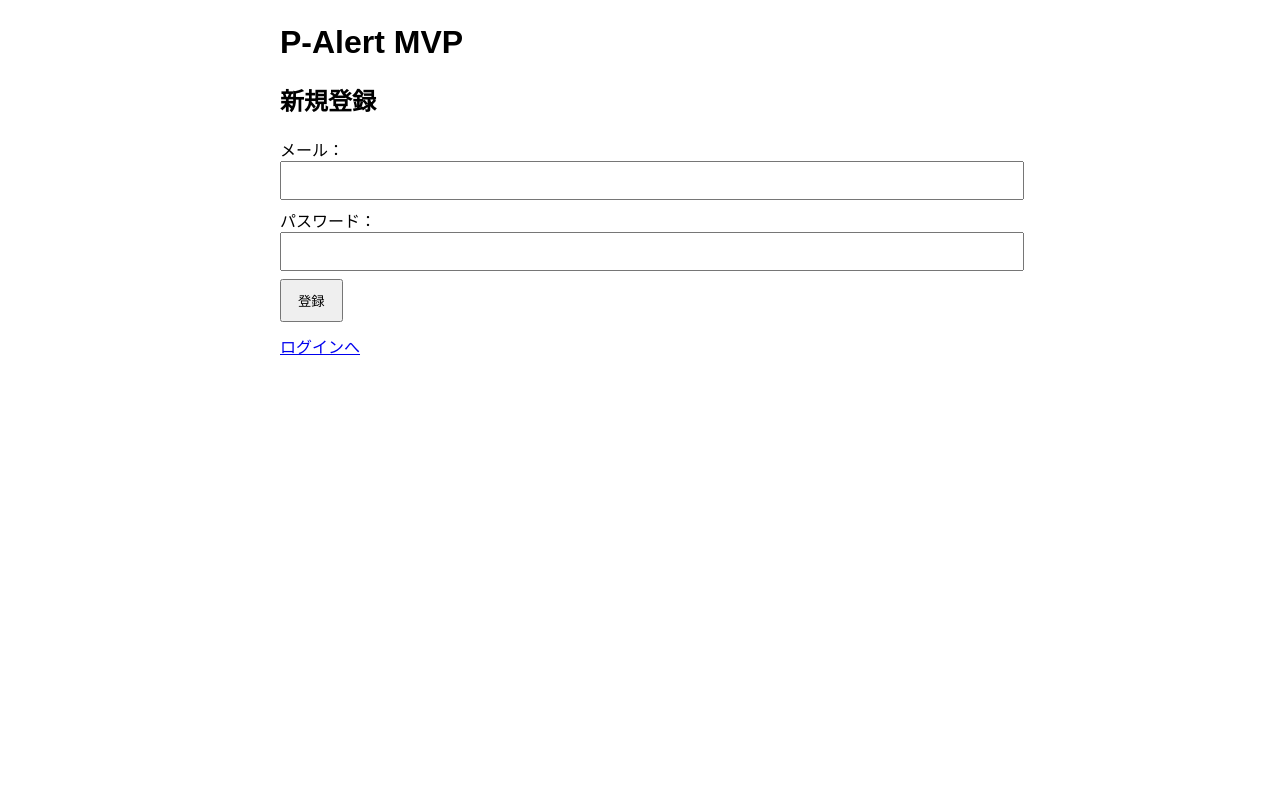
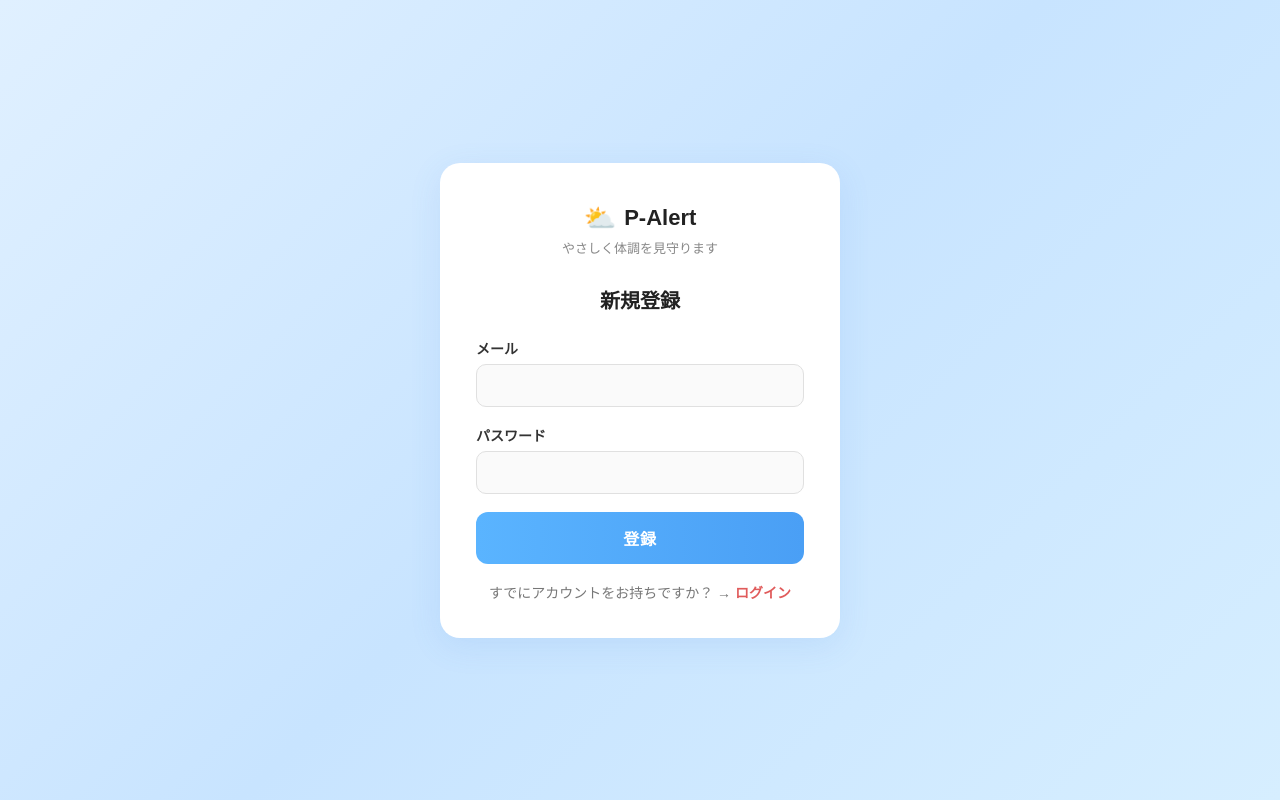
Before and after one commit to 2co2co0417/P-Alert, a Flask app: page /register in a window 1280 px wide. Run offline with Flask 3, Linux system fonts and the light colour scheme.

Commit message:
UI修正とコード整理

```diff
--- a/app.py
+++ b/app.py
@@ -4,6 +4,8 @@ from datetime import datetime
 import os
 from flask_login import LoginManager
 from flask_login import UserMixin
+from flask_login import login_required
+
 from werkzeug.security import generate_password_hash, check_password_hash
 from user import User
 from auth import auth_bp
@@ -103,9 +105,6 @@ def init_db():
     conn.commit()
     conn.close()
 
-def current_user_id():
-    return session.get("user_id")
-
 #ユーザー組み込み関数
 @login_manager.user_loader
 def load_user(user_id):
@@ -121,10 +120,8 @@ def load_user(user_id):
     return None
 
 @app.route("/health", methods=["GET", "POST"])
+@login_required
 def health():
-    if not current_user_id():
-        return redirect(url_for("auth.login"))
-
 
     if request.method == "POST":
         score = request.form.get("score", "").strip()
@@ -143,7 +140,7 @@ def health():
         conn = get_conn()
         conn.execute(
             "INSERT INTO logs (user_id, log_at, score, note) VALUES (?, ?, ?, ?)",
-            (current_user_id(), datetime.now().isoformat(timespec="seconds"), score_int, note)
+            (current_user.id, datetime.now().isoformat(timespec="seconds"), score_int, note)
         )
         conn.commit()
         conn.close()
@@ -154,13 +151,12 @@ def health():
     conn = get_conn()
     logs = conn.execute(
         "SELECT log_at, score, note FROM logs WHERE user_id = ? ORDER BY id DESC LIMIT 50",
-        (current_user_id(),)
+        (current_user.id,)
     ).fetchall()
     conn.close()
 
     return render_template("health.html", logs=logs)
 
-
 if __name__ == "__main__":
     init_db()
     app.run(debug=True, use_reloader=False)
--- /dev/null
+++ b/static/style.css
@@ -0,0 +1,266 @@
+/* =============================
+   リセット
+============================= */
+*, *::before, *::after {
+  box-sizing: border-box;
+  margin: 0;
+  padding: 0;
+}
+
+/* =============================
+   ベース
+============================= */
+body {
+  font-family: 'Hiragino Sans', 'Hiragino Kaku Gothic ProN', 'Noto Sans JP', sans-serif;
+  min-height: 100vh;
+  display: flex;
+  align-items: center;
+  justify-content: center;
+  background: linear-gradient(135deg, #e0f0ff 0%, #c8e4ff 50%, #d6eeff 100%);
+  padding: 24px 16px;
+}
+
+/* =============================
+   カード
+============================= */
+.card {
+  background: #fff;
+  border-radius: 20px;
+  padding: 40px 36px 36px;
+  width: 100%;
+  max-width: 400px;
+  box-shadow: 0 8px 32px rgba(80, 140, 220, 0.12);
+}
+
+/* =============================
+   ブランド
+============================= */
+.brand {
+  display: flex;
+  flex-direction: column;
+  align-items: center;
+  gap: 4px;
+  margin-bottom: 28px;
+}
+
+.brand-title {
+  display: flex;
+  align-items: center;
+  gap: 8px;
+  font-size: 22px;
+  font-weight: 700;
+  color: #222;
+}
+
+.brand-title .icon {
+  font-size: 26px;
+}
+
+.brand-sub {
+  font-size: 13px;
+  color: #888;
+}
+
+/* =============================
+   ページタイトル
+============================= */
+.page-title {
+  text-align: center;
+  font-size: 20px;
+  font-weight: 700;
+  color: #222;
+  margin-bottom: 24px;
+}
+
+/* =============================
+   フラッシュメッセージ
+============================= */
+.flash {
+  background: #fff3f3;
+  border: 1px solid #ffcdd2;
+  color: #c62828;
+  padding: 12px 14px;
+  border-radius: 10px;
+  margin-bottom: 20px;
+  font-size: 14px;
+}
+
+.flash div {
+  margin-bottom: 2px;
+}
+
+.flash div:last-child {
+  margin-bottom: 0;
+}
+
+/* =============================
+   フォーム
+============================= */
+.field {
+  margin-bottom: 18px;
+}
+
+.field label {
+  display: block;
+  font-size: 14px;
+  font-weight: 600;
+  color: #333;
+  margin-bottom: 6px;
+}
+
+.field input {
+  width: 100%;
+  padding: 12px 14px;
+  border: 1.5px solid #e0e0e0;
+  border-radius: 10px;
+  font-size: 15px;
+  color: #222;
+  outline: none;
+  transition: border-color 0.2s;
+  background: #fafafa;
+}
+
+.field input:focus {
+  border-color: #5aabff;
+  background: #fff;
+}
+
+/* =============================
+   ボタン
+============================= */
+.btn-primary {
+  display: block;
+  width: 100%;
+  padding: 14px;
+  background: linear-gradient(90deg, #5ab4ff 0%, #4a9ff5 100%);
+  color: #fff;
+  border: none;
+  border-radius: 12px;
+  font-size: 16px;
+  font-weight: 700;
+  cursor: pointer;
+  margin-top: 8px;
+  transition: opacity 0.2s, transform 0.1s;
+  letter-spacing: 0.04em;
+}
+
+.btn-primary:hover {
+  opacity: 0.92;
+}
+
+.btn-primary:active {
+  transform: scale(0.98);
+}
+
+/* =============================
+   切り替えリンク
+============================= */
+.switch-link {
+  text-align: center;
+  margin-top: 18px;
+  font-size: 14px;
+  color: #777;
+}
+
+.switch-link a {
+  color: #e05b5b;
+  font-weight: 600;
+  text-decoration: none;
+}
+
+.switch-link a:hover {
+  text-decoration: underline;
+}
+
+
+/* =============================
+   モダンダッシュボードUI
+============================= */
+
+/* 上部中央ヘッダー */
+.top-center {
+  text-align: center;
+  margin-top: 10px;
+  margin-bottom: 20px;
+}
+
+.app-title {
+  font-size: 28px;
+  font-weight: 800;
+}
+
+.sub-title {
+  font-size: 20px;
+  font-weight: 700;
+  margin-top: 14px;
+}
+
+/* リスクピル */
+.risk-pill {
+  display: inline-block;
+  margin-top: 14px;
+  padding: 8px 22px;
+  border-radius: 999px;
+  font-weight: 700;
+  font-size: 14px;
+  background: #d9fdd3;
+}
+
+/* グレーカード */
+.dashboard-card-modern {
+  background: #f4f4f4;
+  padding: 26px;
+  border-radius: 22px;
+  box-shadow: 0 8px 30px rgba(0,0,0,0.06);
+  margin-top: 20px;
+}
+
+/* 現在の気圧中央 */
+.current-center {
+  text-align: center;
+  margin-bottom: 16px;
+}
+
+.current-center .label {
+  font-size: 14px;
+  color: #777;
+}
+
+.current-center .big-value {
+  font-size: 48px;
+  font-weight: 900;
+  margin-top: 8px;
+}
+
+.current-center .update-time {
+  font-size: 12px;
+  color: #888;
+  margin-top: 6px;
+}
+
+/* CTAボタン */
+.cta-button {
+  display: block;
+  width: 100%;
+  max-width: 420px;     /* ← これ追加 */
+  margin: 26px auto 0;  /* ← 中央寄せ */
+  padding: 18px;
+  border-radius: 999px;
+  text-align: center;
+  font-weight: 700;
+  font-size: 16px;
+  background: linear-gradient(90deg, #f48fb1, #ec407a);
+  color: white;
+  text-decoration: none;
+  box-shadow: 0 6px 18px rgba(236,64,122,0.4);
+  transition: transform 0.1s ease;
+}
+
+.cta-button:active {
+  transform: scale(0.97);
+}
+
+body.page-dashboard {
+  flex-direction: column;
+  align-items: center;
+}
--- a/templates/auth.html
+++ b/templates/auth.html
@@ -4,14 +4,25 @@
   <meta charset="utf-8">
   <meta name="viewport" content="width=device-width, initial-scale=1">
   <title>P-Alert MVP - 認証</title>
+  <link rel="stylesheet" href="{{ url_for('static', filename='style.css') }}">
 </head>
-<body style="font-family: sans-serif; max-width: 720px; margin: 24px auto; padding: 0 16px;">
+<body>
 
-  <h1>P-Alert MVP</h1>
+  <div class="card">
 
+    <!-- ブランド -->
+    <div class="brand">
+      <div class="brand-title">
+        <span class="icon">⛅</span>
+        <span>P-Alert</span>
+      </div>
+      <div class="brand-sub">やさしく体調を見守ります</div>
+    </div>
+
+    <!-- フラッシュメッセージ -->
     {% with messages = get_flashed_messages() %}
       {% if messages %}
-      <div style="background:#f5f5f5; padding:12px; border-radius:8px; margin: 12px 0;">
+        <div class="flash">
           {% for msg in messages %}
             <div>• {{ msg }}</div>
           {% endfor %}
@@ -20,41 +31,40 @@
     {% endwith %}
 
     {% if mode == "register" %}
-    <h2>新規登録</h2>
+
+      <h2 class="page-title">新規登録</h2>
       <form method="post" action="/register">
-      <div style="margin: 8px 0;">
-        <label>メール：</label><br>
-        <input name="email" type="email" required style="width:100%; padding:10px;">
+        <div class="field">
+          <label>メール</label>
+          <input name="email" type="email" required>
         </div>
-      <div style="margin: 8px 0;">
-        <label>パスワード：</label><br>
-        <input name="password" type="password" required style="width:100%; padding:10px;">
+        <div class="field">
+          <label>パスワード</label>
+          <input name="password" type="password" required>
         </div>
-      <button type="submit" style="padding:10px 16px;">登録</button>
+        <button type="submit" class="btn-primary">登録</button>
       </form>
-
-    <p style="margin-top:12px;">
-      <a href="/login">ログインへ</a>
-    </p>
+      <p class="switch-link">すでにアカウントをお持ちですか？ → <a href="/login">ログイン</a></p>
 
     {% else %}
-    <h2>ログイン</h2>
+
+      <h2 class="page-title">ログイン</h2>
       <form method="post" action="/login">
-      <div style="margin: 8px 0;">
-        <label>メール：</label><br>
-        <input name="email" type="email" required style="width:100%; padding:10px;">
+        <div class="field">
+          <label>メール</label>
+          <input name="email" type="email" required>
         </div>
-      <div style="margin: 8px 0;">
-        <label>パスワード：</label><br>
-        <input name="password" type="password" required style="width:100%; padding:10px;">
+        <div class="field">
+          <label>パスワード</label>
+          <input name="password" type="password" required>
         </div>
-      <button type="submit" style="padding:10px 16px;">ログイン</button>
+        <button type="submit" class="btn-primary">ログイン</button>
       </form>
+      <p class="switch-link">はじめて？ → <a href="/register">新規登録</a></p>
 
-    <p style="margin-top:12px;">
-      <a href="/register">新規登録へ</a>
-    </p>
     {% endif %}
+
+  </div>
 
 </body>
 </html>
```
Also changed, not shown: templates/index.html (+48 -59 lines), 2 other files. Lines whose indentation alone changed are shown as unchanged.
